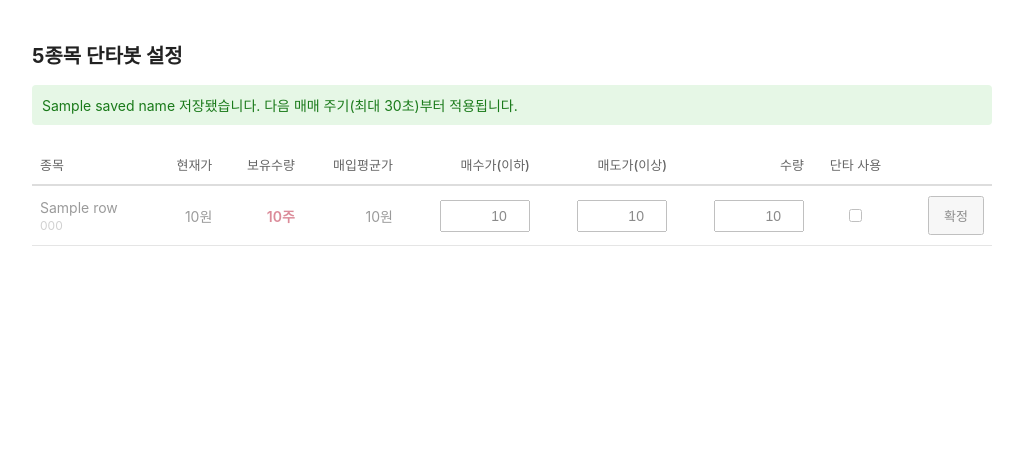
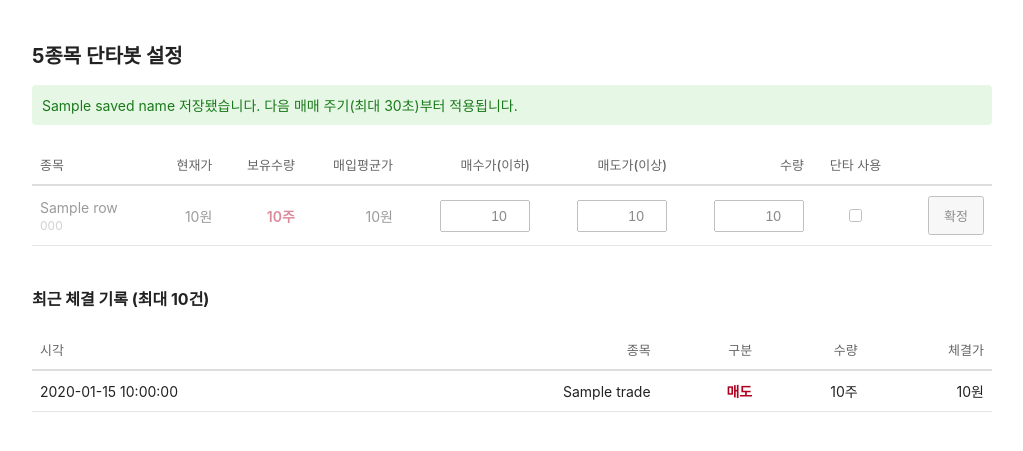
Before and after one commit to NohYeaJin/kis-autotrader, a Flask app: template templates/index.html in a window 1280 px wide. Shown: the top 451 px of the page, without its empty margins (128-1151 px from the left). Run offline with Flask 3, Linux system fonts and the light colour scheme; the template is opened without the code that fills it: most values are stand-ins (such as "Sample title", 1, 10 or a date in 2020); parts of the project's set-up code (start-up, migrations or seed data) failed here and were passed over.

Commit message:
Show recent trade history on the dashboard
Every buy/sell now appends a record to trade_history.json (still no
DB — capped at 200 entries). The dashboard lists the last 10, most
recent first, below the stock table.

Co-Authored-By: Claude Sonnet 5 <noreply@anthropic.com>

```diff
--- a/main.py
+++ b/main.py
@@ -6,6 +6,7 @@ from pathlib import Path
 
 from config import load_settings
 from kis_api import KisApi
+from trade_history import record_trade
 from trade_settings import STOCKS, load_trade_settings
 
 logging.basicConfig(
@@ -106,6 +107,7 @@ def run() -> None:
                     if not bought_today(state, code) and price <= buy_price:
                         api.buy_market_order(code, order_qty)
                         mark_bought_today(state, code)
+                        record_trade(code, name, "buy", order_qty, price)
                         logger.info(
                             "[%s] [매수 체결] %s주 (기준: %s원 이하, 현재가: %s원)",
                             name, order_qty, f"{buy_price:,}", f"{price:,}",
@@ -113,6 +115,7 @@ def run() -> None:
                 else:
                     if price >= sell_price:
                         api.sell_market_order(code, holding_qty)
+                        record_trade(code, name, "sell", holding_qty, price)
                         logger.info(
                             "[%s] [매도 체결] %s주 (기준: %s원 이상, 현재가: %s원)",
                             name, holding_qty, f"{sell_price:,}", f"{price:,}",
--- a/templates/index.html
+++ b/templates/index.html
@@ -23,6 +23,11 @@
     button { padding: 8px 14px; font-size: 13px; cursor: pointer; }
     .held { color: #b00020; font-weight: 600; }
     .enable-cell { text-align: center !important; }
+
+    h2 { font-size: 16px; margin-top: 40px; }
+    .action-buy { color: #1a7a1a; font-weight: 600; }
+    .action-sell { color: #b00020; font-weight: 600; }
+    .empty { color: #999; margin-top: 12px; font-size: 14px; }
   </style>
 </head>
 <body>
@@ -65,5 +70,29 @@
     </form>
     {% endfor %}
   </div>
+
+  <h2>최근 체결 기록 (최대 10건)</h2>
+  {% if recent_trades %}
+  <div class="table">
+    <div class="row header">
+      <div>시각</div>
+      <div>종목</div>
+      <div>구분</div>
+      <div>수량</div>
+      <div>체결가</div>
+    </div>
+    {% for t in recent_trades %}
+    <div class="row">
+      <div>{{ t.timestamp }}</div>
+      <div>{{ t.name }}</div>
+      <div class="{{ 'action-buy' if t.action == 'buy' else 'action-sell' }}">{{ "매수" if t.action == "buy" else "매도" }}</div>
+      <div>{{ t.qty }}주</div>
+      <div>{{ "{:,}".format(t.price) }}원</div>
+    </div>
+    {% endfor %}
+  </div>
+  {% else %}
+  <p class="empty">아직 체결 기록이 없습니다.</p>
+  {% endif %}
 </body>
 </html>
--- a/web_app.py
+++ b/web_app.py
@@ -2,6 +2,7 @@ from flask import Flask, redirect, render_template, request, url_for
 
 from config import load_settings
 from kis_api import KisApi
+from trade_history import load_history
 from trade_settings import STOCKS, load_trade_settings, save_trade_settings
 
 app = Flask(__name__)
@@ -70,6 +71,7 @@ def index():
     status_error = " / ".join(status_errors) if status_errors else None
     saved_code = request.args.get("saved")
     error_code = request.args.get("error")
+    recent_trades = list(reversed(load_history()))[:10]
 
     return render_template(
         "index.html",
@@ -77,6 +79,7 @@ def index():
         status_error=status_error,
         saved_name=STOCK_NAMES.get(saved_code),
         error_name=STOCK_NAMES.get(error_code),
+        recent_trades=recent_trades,
     )
 
 
```
Also changed, not shown: trade_history.py (added, +28 -0 lines), 1 other file.
